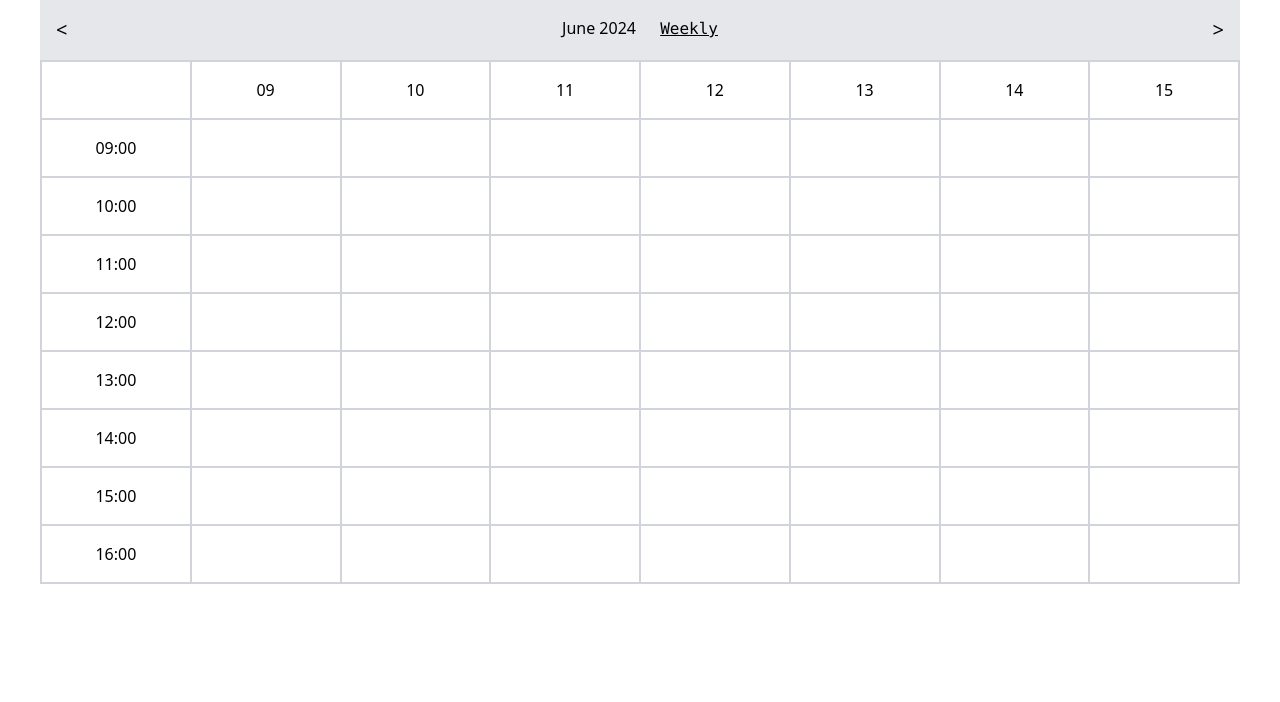
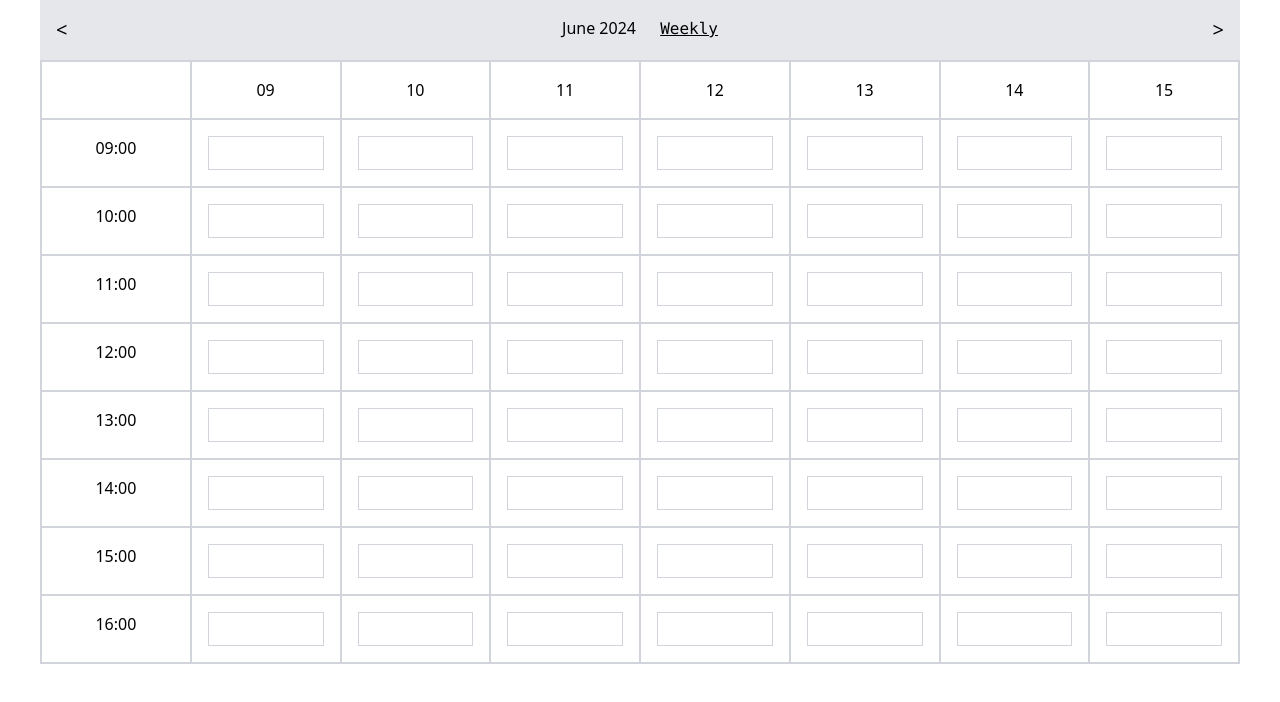
Before and after one commit to Arif-hossaian/custom-schedule-calender, a React (Create React App) app: page / in a window 1280 px wide. Shown: the top 702 px of the page. Built offline with nearby package versions, Linux system fonts and the light colour scheme.

Commit message:
drag drop work

```diff
--- a/package.json
+++ b/package.json
@@ -8,7 +8,8 @@
     "@testing-library/user-event": "^13.2.1",
     "date-fns": "^3.6.0",
     "react": "^18.3.1",
-    "react-beautiful-dnd": "^13.1.1",
+    "react-dnd": "^16.0.1",
+    "react-dnd-html5-backend": "^16.0.1",
     "react-dom": "^18.3.1",
     "react-scripts": "5.0.1",
     "web-vitals": "^2.1.0"
--- a/src/components/CalendarBody.js
+++ b/src/components/CalendarBody.js
@@ -1,6 +1,34 @@
 import React, { useState } from 'react';
 import { getWeekDays, formatDate, getDayHours } from '../utils/dateUtlis';
 
+const DraggableSlot = ({ slot, index, onDragStart }) => {
+  //console.log(slot, 'slot')
+  return (
+    <div
+      draggable
+      onDragStart={(e) => onDragStart(e, index)}
+      className="p-4 border border-gray-300 bg-gray-200 py-1"
+    >
+      <p>{slot.data}</p>
+    </div>
+  );
+};
+
+const DroppableSlot = ({ dayIndex, hourIndex, onDrop, children }) => {
+  const handleDragOver = (e) => {
+    e.preventDefault();
+  };
+
+  return (
+    <div
+      onDrop={(e) => onDrop(e, dayIndex, hourIndex)}
+      onDragOver={handleDragOver}
+      className="p-4 border border-gray-300"
+    >
+      {children}
+    </div>
+  );
+};
 
 const CalendarBody = ({ currentDate }) => {
   const days = getWeekDays(currentDate);
@@ -12,11 +40,24 @@ const CalendarBody = ({ currentDate }) => {
     const hour = dayHours[hourIndex];
     const data = prompt('Enter data for this slot:');
     if (data !== null) {
-      // If data is entered in the prompt, add the slot to the list
       setSlots([...slots, { day, hour, data }]);
     }
   };
-console.log(slots, 'slot')
+
+  const handleDragStart = (e, index) => {
+    e.dataTransfer.setData('text/plain', index);
+  };
+
+  const handleDrop = (e, dayIndex, hourIndex) => {
+    const index = e.dataTransfer.getData('text/plain');
+    const newSlots = slots.map((slot, i) =>
+      i === parseInt(index, 10)
+        ? { ...slot, day: days[dayIndex], hour: dayHours[hourIndex] }
+        : slot
+    );
+    setSlots(newSlots);
+  };
+
   return (
     <div className='border border-gray-300'>
       {/* Header Row */}
@@ -34,7 +75,7 @@ console.log(slots, 'slot')
         {/* Time Labels Column */}
         <div className="grid grid-rows-24">
           {dayHours.map((hour, index) => (
-            <div key={index} className='p-4  border border-gray-300 text-center'>
+            <div key={index} className='p-4 border border-gray-300 text-center'>
               {hour.time}
             </div>
           ))}
@@ -49,17 +90,29 @@ console.log(slots, 'slot')
                   slot.day.getTime() === day.getTime() &&
                   slot.hour.time === hour.time
               );
+              console.log(slot, 'slot')
               return (
-                <div
+                <DroppableSlot
                   key={hourIndex}
-                  className={`p-4 border border-gray-300 ${
-                    slot ? 'bg-gray-200 py-1' : '' // Add background color if slot exists
-                  }`}
-                  onClick={() => handleSlotClick(dayIndex, hourIndex)}
+                  dayIndex={dayIndex}
+                  hourIndex={hourIndex}
+                  onDrop={handleDrop}
                 >
-                  {/* Place for events or empty slots */}
-                  {slot && <p>{slot.data}</p>}
-                </div>
+                  {slot ? (
+                    <DraggableSlot
+                      slot={slot}
+                      index={slots.indexOf(slot)}
+                      onDragStart={handleDragStart}
+                    />
+                  ) : (
+                    <div
+                      className="p-4 border border-gray-300"
+                      onClick={() => handleSlotClick(dayIndex, hourIndex)}
+                    >
+                      {/* Empty Slot */}
+                    </div>
+                  )}
+                </DroppableSlot>
               );
             })}
           </div>
```
Also changed, not shown: 1 other file (tests, documents, lock files or other folders).
